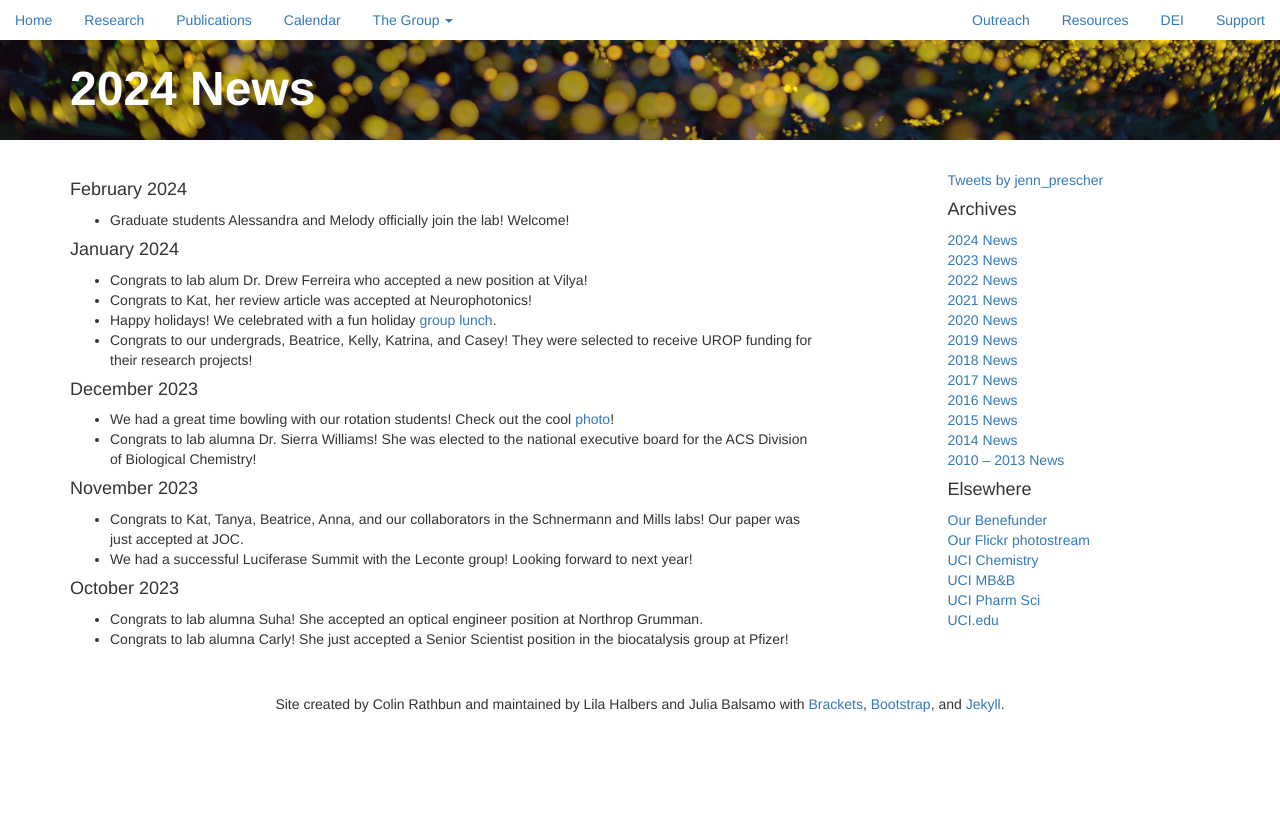
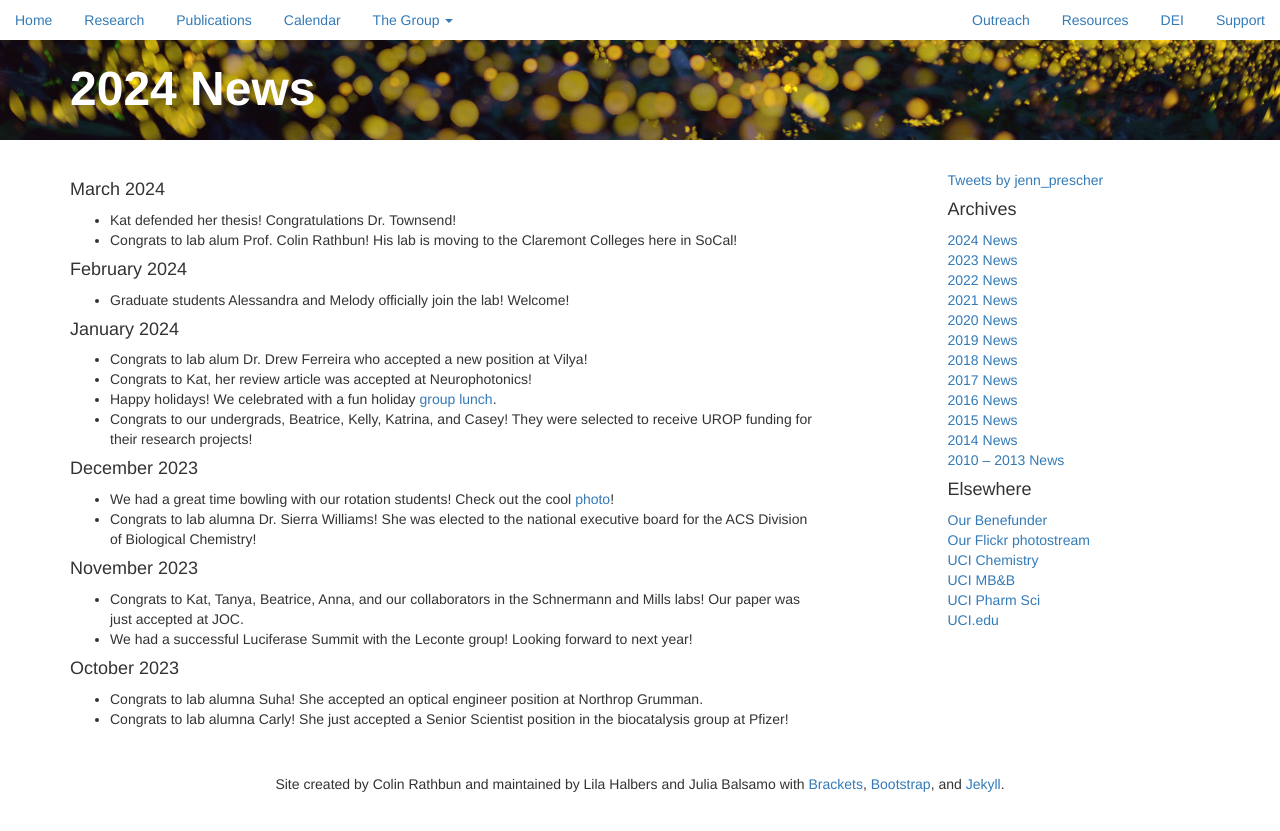
Before and after one commit to c-bun/Prescher-Lab-Site, a Jekyll site: the page built from _posts/2024-01-5-2024-News.markdown, in a window 1280 px wide. Shown: the top 831 px of the page. Built offline with Jekyll 4.4.1, drawn with Linux system fonts in a browser that asks for light colours; comment, search, counter and statistics services are not loaded.

Commit message:
PrescherLab_March2024_Update1

```diff
--- a/_data/group.csv
+++ b/_data/group.csv
@@ -17,7 +17,7 @@ Amanda,Dark,former_graduate,,M.S. 2015,,,"Head Chemist, The Shoulders of Giants
 Joanna,Laird,former_graduate,"Los Gatos, CA","B.S., Chemistry, Santa Clara University; Ph.D. 2016",Rosalind Franklin,NSF IGERT Fellow (2013-2015),"Lecturer, Cal Poly San Luis Obispo"
 William,Porterfield,former_graduate,"Thousand Oaks, CA","B.A., Biochemistry, University of San Diego; Ph.D. 2017",Leonardo Da Vinci,NSF IGERT Fellow (2014-2016) : NSF GRFP Honorable Mention (2014) : UCI Allergan Fellow (2015-2016) : IGERT Competetive Innovation Winner (2015-2016) : ACS BIOL Travel Awardee (2016),"Scientist II, Fornia Biosolutions"
 Krysten,Jones,former_graduate,"Langhorne, PA","B.S., Biotechnology, Elizabethtown College; Ph.D. 2017",Ester Lederberg,NIH T32 Chemical and Structural Biology Training Grant Fellow (2014-2017) : Howard A. Schneiderman Award (2016),"Scientist, UES, Inc."
-Colin,Rathbun,former_graduate,"Grand Rapids, MI","B.S., Chemistry, Hope College; Ph.D. 2018",Nicola Tesla,NSF Graduate Research Fellow (2012-2017) : Allergan Graduate Research Fellow (2017-2018) : Edward K. C. Lee Awardee (2018),"Assistant Professor, Dickinson College"
+Colin,Rathbun,former_graduate,"Grand Rapids, MI","B.S., Chemistry, Hope College; Ph.D. 2018",Nicola Tesla,NSF Graduate Research Fellow (2012-2017) : Allergan Graduate Research Fellow (2017-2018) : Edward K. C. Lee Awardee (2018),"Assistant Professor, Claremont Colleges"
 Tyler,Albin (Joint Esser-Kahn and Guan Labs),former_graduate,"Redmond, WA","B.S., Biochemistry, Western Washington University",Jonas Salk,UCI Chancellor's Fellowship (2014-2016) : NIH T32 Chemical and Structural Biology Training Grant Fellow (2016-2017),"Scientist, Avidity Biosciences"
 David,Row,former_graduate,"Berwick, PA","B.S., Biochemistry, Western Washington University; Ph.D. 2018",Ronald Breslow,"NSF GRFP Honorable Mention (2015) : Michael E. Gebel Award (UCI, 2015) : NSF Graduate Research Fellow (2016) : Genentech Graduate Student Research Awardee (2018)","Senior Scientist, Merck"
 Brendan,Zhang,former_graduate,"Eugene, OR","B.A., Chemistry, Willamette University; Ph.D. 2018",Frederick Sanger,"GAANN Fellow (UCI, 2013-2015) : ACS BIOL Travel Awardee (2016)","Scientist, Diazyme Laboratories"
@@ -60,7 +60,7 @@ Jenny,Hoang,former_undergrad,"Saigon, Vietnam","B.S., Chemistry (Chemical Biolog
 Jonathan,Tchan,former_undergrad,"San Gabriel, CA","B.S., Biological Sciences",Niels Bohr,UROP Fellow (2020-2021),"Medical Student, University of Chicago"
 Meghan,Dyck,former_undergrad,"King City, CA","B.S., Chemistry","Annie Cannon, Edward Jenner",,
 Sharon,Chen,graduate,"Torrance, CA","B.A., Molecular and Cellular Biology, UC Berkeley",Gertrude B. Elion,,
-Katherine,Townsend,graduate,"Middlebury, VT","B.S., Chemistry, Bucknell University",Friedlieb Ferdinand Runge,NSF GRFP Honorable Mention (2021),
+Katherine,Townsend,former_graduate,"Middlebury, VT","B.S., Chemistry, Bucknell University",Friedlieb Ferdinand Runge,NSF GRFP Honorable Mention (2021),
 Zachary,Torrey,graduate,"Salisbury, MD","B.S., Chemistry (Biochemistry Concentration), George Mason University",Jonas Salk,,
 Lila,Halbers,graduate,"Anaheim Hills, CA","B.A., Chemistry, UC Santa Barbara; M.S., Clinical and Experimental Therapeutics, USC",Rosalind Franklin,Vertex Fellow (2022),
 Justin,Kwon,former_undergrad,"Irvine, CA","B.S., Chemistry (Chemical Biology Concentration)",Antoine Lavoisier,UROP Fellow (2022); Beckman Scholar (2022-2023),"Ph.D. Student, UC Berkeley"
--- a/_data/publications.csv
+++ b/_data/publications.csv
@@ -1,4 +1,5 @@
 number,authors,title,journal,year,volume,pages,note,link
+85,"Townsend, Kat M.; Prescher, J. A.",Recent advances in bioluminescent probes for neurobiology,Neurophotonics,2024,11,24204,,https://www.spiedigitallibrary.org/journals/neurophotonics/volume-11/issue-2/024204/Recent-advances-in-bioluminescent-probes-for-neurobiology/10.1117/1.NPh.11.2.024204.full#_=_
 84,"Caldwell, Donald R.; Townsend, Katherine M.;  Kolbab-Kartchner, Bethany; Hadjian, Tanya; Ivanic, Joseph; Love, Anna C.; Malvar, Beatrice; Mills, Jeremy; Prescher, Jennifer A.; Schnermann, Martin J.",Expedient synthesis and characterization of pi-extended luciferins,J. Org. Chem.,2023,,,Preprint,https://pubs.acs.org/doi/10.1021/acs.joc.3c01920
 83,"Navarro, M. X.; Brennan, C. K.; Love, A. C.; Prescher, J. A.",Caged luciferins enable rapid multicomponent bioluminescence imaging,Photochem. Photobiol.,2023,,,Preprint,https://onlinelibrary.wiley.com/doi/epdf/10.1111/php.13814
 82,"Li, Yong; Townsend, Katherine M.; Dorn, Robert S.; Prescher, Jennifer A.; Potma, Eric O.",Enhancing alkyne-based raman tags with a sulfur linker,J. Phys. Chem. B.,2023,127,1976-1982,,https://pubs.acs.org/doi/10.1021/acs.jpcb.2c09093
--- a/_posts/2024-01-5-2024-News.markdown
+++ b/_posts/2024-01-5-2024-News.markdown
@@ -3,6 +3,10 @@ layout: post
 title:  "2024 News"
 categories: group_update
 ---
+#### March 2024
+- Kat defended her thesis! Congratulations Dr. Townsend!
+- Congrats to lab alum Prof. Colin Rathbun! His lab is moving to the Claremont Colleges here in SoCal!
+
 #### February 2024
 - Graduate students Alessandra and Melody officially join the lab! Welcome!
 
```
Also changed, not shown: images/TOCs/85.png (added).
